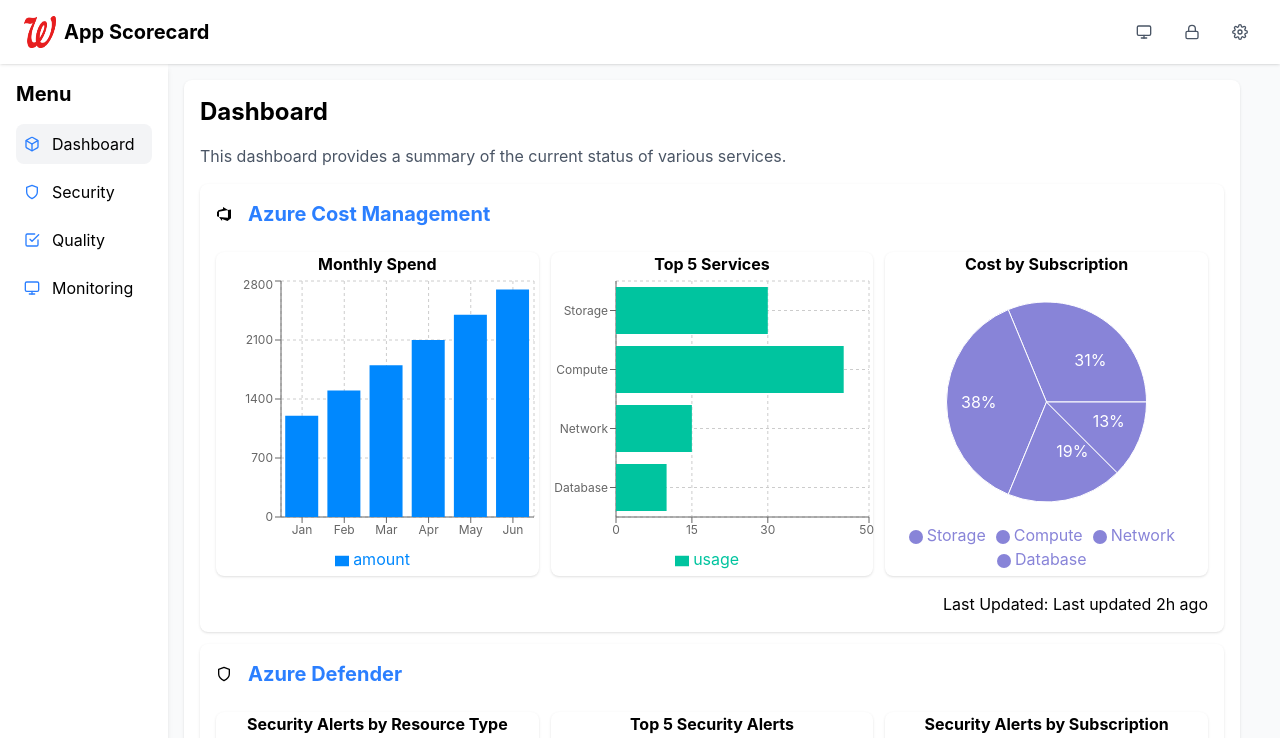
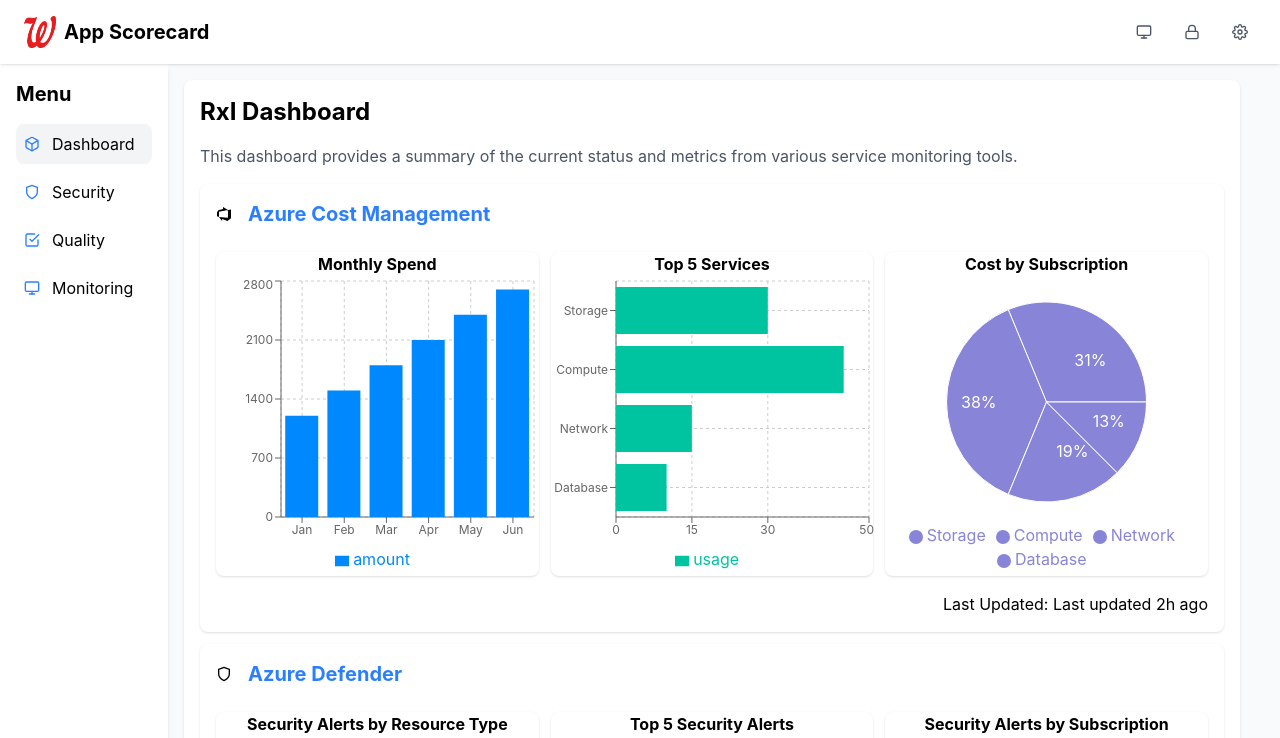
Before and after one commit to WillHennessey/app-scorecard, a React (Vite) app: page / in a window 1280 px wide. Shown: the top 738 px of the page. Built offline with nearby package versions, Linux system fonts and the light colour scheme.

Commit message:
Updating the Dashboard message, adding IDE exclusions to the .gitignore and adding additional setup instructions to the README.md file.

```diff
--- a/src/components/Dashboard.jsx
+++ b/src/components/Dashboard.jsx
@@ -59,10 +59,10 @@
     <div title="dashboard" className="space-y-6">
       {/* Summary Section */}
       <div className="bg-white rounded-lg shadow p-4 space-y-4">
-        <h2 className="text-2xl font-bold mb-4">Dashboard</h2>
+        <h2 className="text-2xl font-bold mb-4">RxI Dashboard</h2>
         <p className="text-gray-600">
-          This dashboard provides a summary of the current status of various
-          services.
+          This dashboard provides a summary of the current status and metrics
+          from various service monitoring tools.
         </p>
         <div className="grid grid-cols-1 gap-3">
           {services.map((service, index) => (
```
Also changed, not shown: 2 other files (tests, documents, lock files or other folders).
